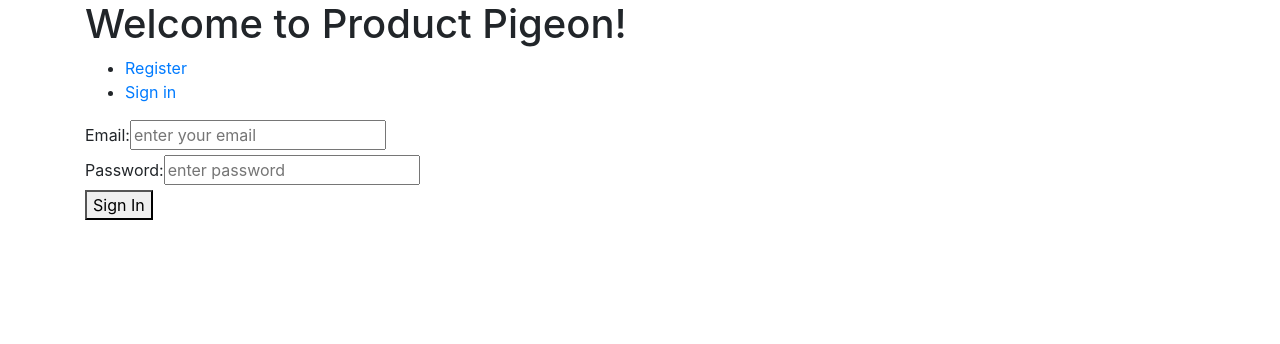
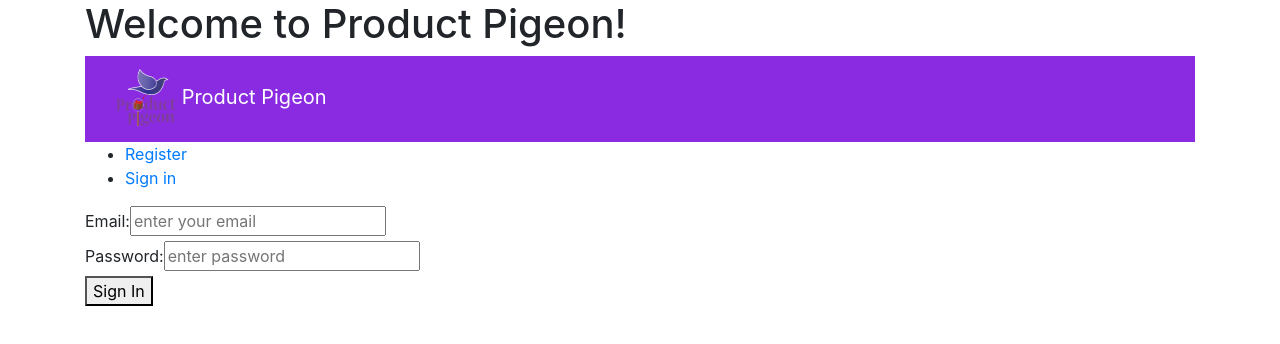
Before and after one commit to nazislam/Product-Pigeon, an Angular app in the folder client/: page /signin in a window 1280 px wide. Shown: the top 344 px of the page. Built offline with nearby package versions, Linux system fonts and the light colour scheme.

Commit message:
Added navigation component and logo

```diff
--- a/client/src/app/components/navigation/navigation.component.html
+++ b/client/src/app/components/navigation/navigation.component.html
@@ -1,3 +1,9 @@
+    <nav class="navbar navbar-dark" style="background-color: blueviolet ">
+        <div class="container">
+            <a class="navbar-brand" href="#">
+                <img src="/assets/images/logo.png" width="60" height="60"> Product Pigeon</a>
+        </div>
+    </nav>
 <ul>
   <li><a [routerLink]="['/register']">Register</a></li>
   <li><a a [routerLink]="['/signin']">Sign in</a></li>
```
Also changed, not shown: client/src/assets/images/logo.png (added).
